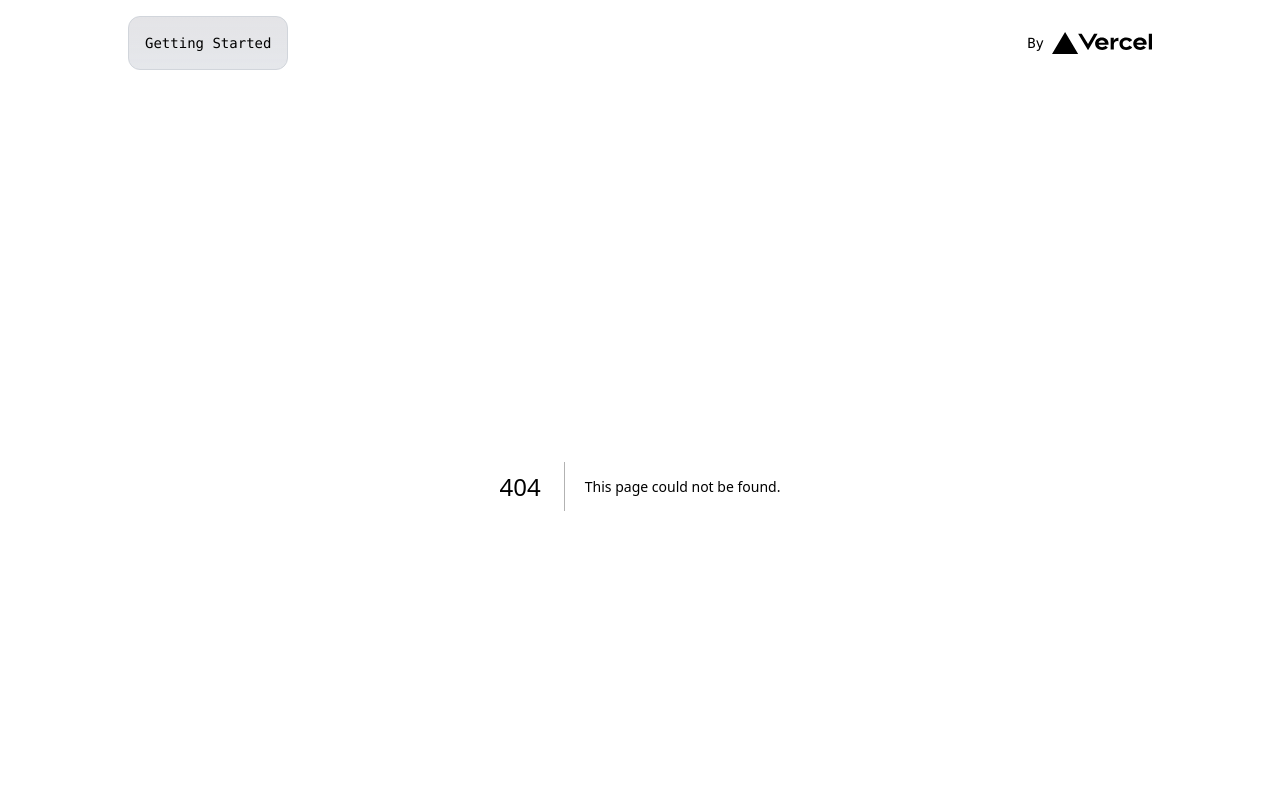
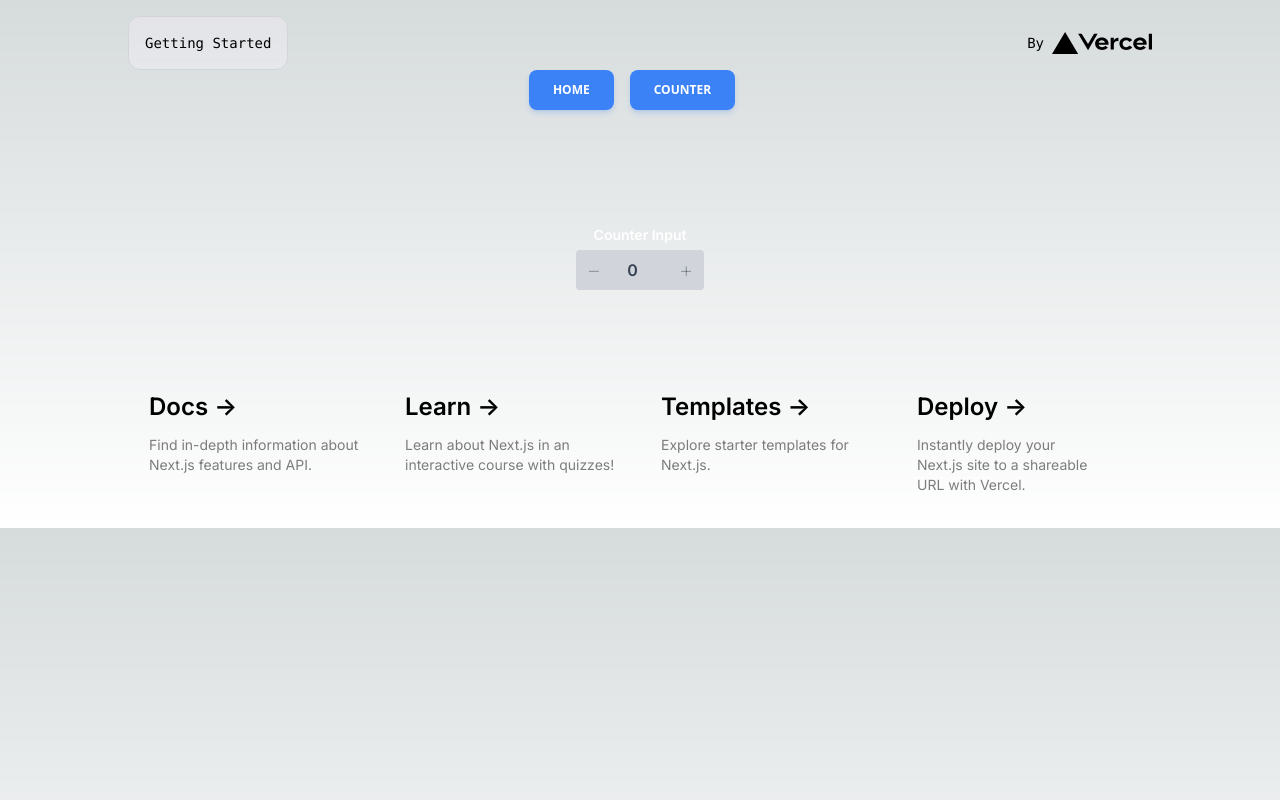
Before and after one commit to je-martinez/nextjs-multiples-layout-w-redux, a Next.js app: page /counter in a window 1280 px wide. Before the commit this address had no page. Shown: the top 800 px of the page. Built offline with nearby package versions, Linux system fonts and the light colour scheme.

Commit message:
feat: basic count implementation

```diff
--- /dev/null
+++ b/src/app/counter/page.tsx
@@ -0,0 +1,10 @@
+"use client";
+import Counter from "@/components/Counter";
+
+export default function Page() {
+  return (
+    <main className="flex flex-col items-center justify-between p-24">
+      <Counter />
+    </main>
+  );
+}
--- a/src/app/page.tsx
+++ b/src/app/page.tsx
@@ -2,8 +2,7 @@ import Image from "next/image";
 
 export default function Home() {
   return (
-    <main className="flex flex-col items-center justify-between p-24">
-      <div className="relative flex place-items-center before:absolute before:h-[300px] before:w-full sm:before:w-[480px] before:-translate-x-1/2 before:rounded-full before:bg-gradient-radial before:from-white before:to-transparent before:blur-2xl before:content-[''] after:absolute after:-z-20 after:h-[180px] after:w-full sm:after:w-[240px] after:translate-x-1/3 after:bg-gradient-conic after:from-sky-200 after:via-blue-200 after:blur-2xl after:content-[''] before:dark:bg-gradient-to-br before:dark:from-transparent before:dark:to-blue-700 before:dark:opacity-10 after:dark:from-sky-900 after:dark:via-[#0141ff] after:dark:opacity-40 before:lg:h-[360px] z-[-1]">
+    <main className="flex flex-col items-center justify-between p-24 gap-6">
       <Image
         className="relative dark:drop-shadow-[0_0_0.3rem_#ffffff70] dark:invert"
         src="/next.svg"
@@ -12,7 +11,6 @@ export default function Home() {
         height={37}
         priority
       />
-      </div>
     </main>
   );
 }
--- /dev/null
+++ b/src/components/Counter.tsx
@@ -0,0 +1,51 @@
+"use client";
+import {
+  decrement,
+  increment,
+  selectCount,
+} from "@/lib/features/counter/counterSlice";
+import { useAppDispatch, useAppSelector } from "@/lib/hooks";
+
+const Counter = () => {
+  const dispatch = useAppDispatch();
+  const value = useAppSelector(selectCount);
+
+  return (
+    <>
+      <div className="h-10 w-32">
+        <label className="w-full text-white text-sm font-semibold text-center inline-block">
+          Counter Input
+        </label>
+        <div className="flex flex-row h-10 w-full rounded-lg relative bg-transparent mt-1">
+          <button
+            data-action="decrement"
+            className=" bg-gray-300 text-gray-600 hover:text-gray-700 hover:bg-gray-400 h-full w-20 rounded-l cursor-pointer outline-none"
+            onClick={() => {
+              console.log("Hola");
+              dispatch(increment());
+            }}
+          >
+            <span className="m-auto text-2xl font-thin">−</span>
+          </button>
+          <input
+            type="number"
+            className="focus:outline-none text-center w-full bg-gray-300 font-semibold text-md hover:text-black focus:text-black  md:text-basecursor-default flex items-center text-gray-700  outline-none"
+            value={value}
+            disabled={true}
+          ></input>
+          <button
+            data-action="increment"
+            className="bg-gray-300 text-gray-600 hover:text-gray-700 hover:bg-gray-400 h-full w-20 rounded-r cursor-pointer"
+            onClick={() => {
+              dispatch(decrement());
+            }}
+          >
+            <span className="m-auto text-2xl font-thin">+</span>
+          </button>
+        </div>
+      </div>
+    </>
+  );
+};
+
+export default Counter;
--- a/src/components/Header.tsx
+++ b/src/components/Header.tsx
@@ -2,6 +2,7 @@
 
 import { useAppSelector } from "@/lib/hooks";
 import Image from "next/image";
+import NavigationButtons from "./NavigationButtons";
 
 export const Header: React.FC = () => {
   const headerText = useAppSelector((state) => state.layout.headerText);
@@ -30,7 +31,8 @@ export const Header: React.FC = () => {
             />
           </a>
         </div>
-      </div>{" "}
+      </div>
+      <NavigationButtons />
     </header>
   );
 };
--- /dev/null
+++ b/src/components/NavigationButtons.tsx
@@ -0,0 +1,41 @@
+"use client";
+import { useRouter } from "next/navigation";
+
+interface Path {
+  path: string;
+  name: string;
+}
+
+const paths: Path[] = [
+  {
+    path: "/",
+    name: "Home",
+  },
+  {
+    path: "/counter",
+    name: "Counter",
+  },
+];
+
+const NavigationButtons = () => {
+  const { push } = useRouter();
+
+  return (
+    <div className="flex flex-row justify-start">
+      {paths.map((path) => (
+        <button
+          key={path.path}
+          className="middle none center mr-4 rounded-lg bg-blue-500 py-3 px-6 font-sans text-xs font-bold uppercase text-white shadow-md shadow-blue-500/20 transition-all hover:shadow-lg hover:shadow-blue-500/40 focus:opacity-[0.85] focus:shadow-none active:opacity-[0.85] active:shadow-none disabled:opacity-50 disabled:shadow-none"
+          data-ripple-light="true"
+          onClick={() => {
+            push(path.path);
+          }}
+        >
+          {path.name}
+        </button>
+      ))}
+    </div>
+  );
+};
+
+export default NavigationButtons;
```
Lines whose indentation alone changed are shown as unchanged.
